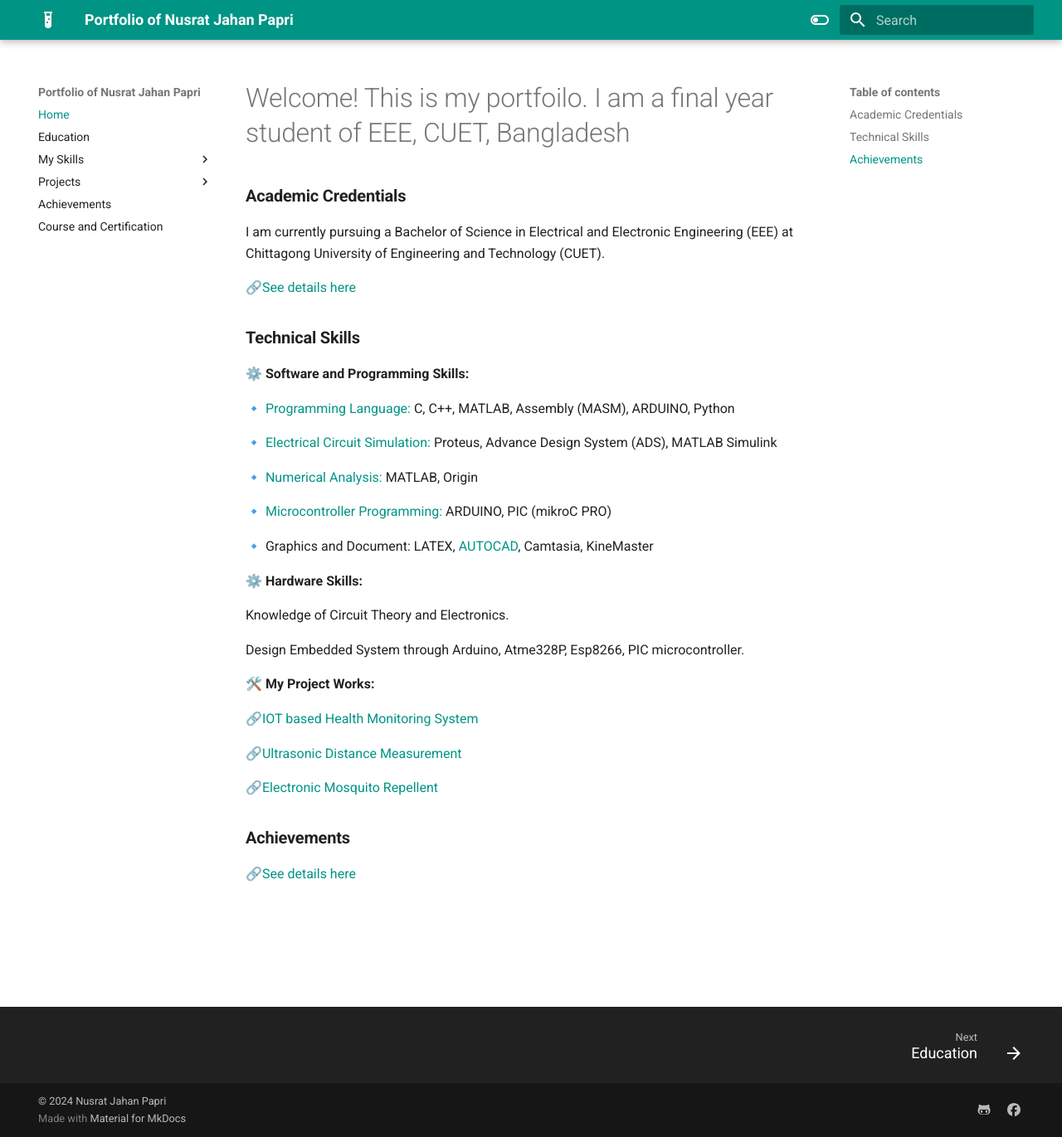
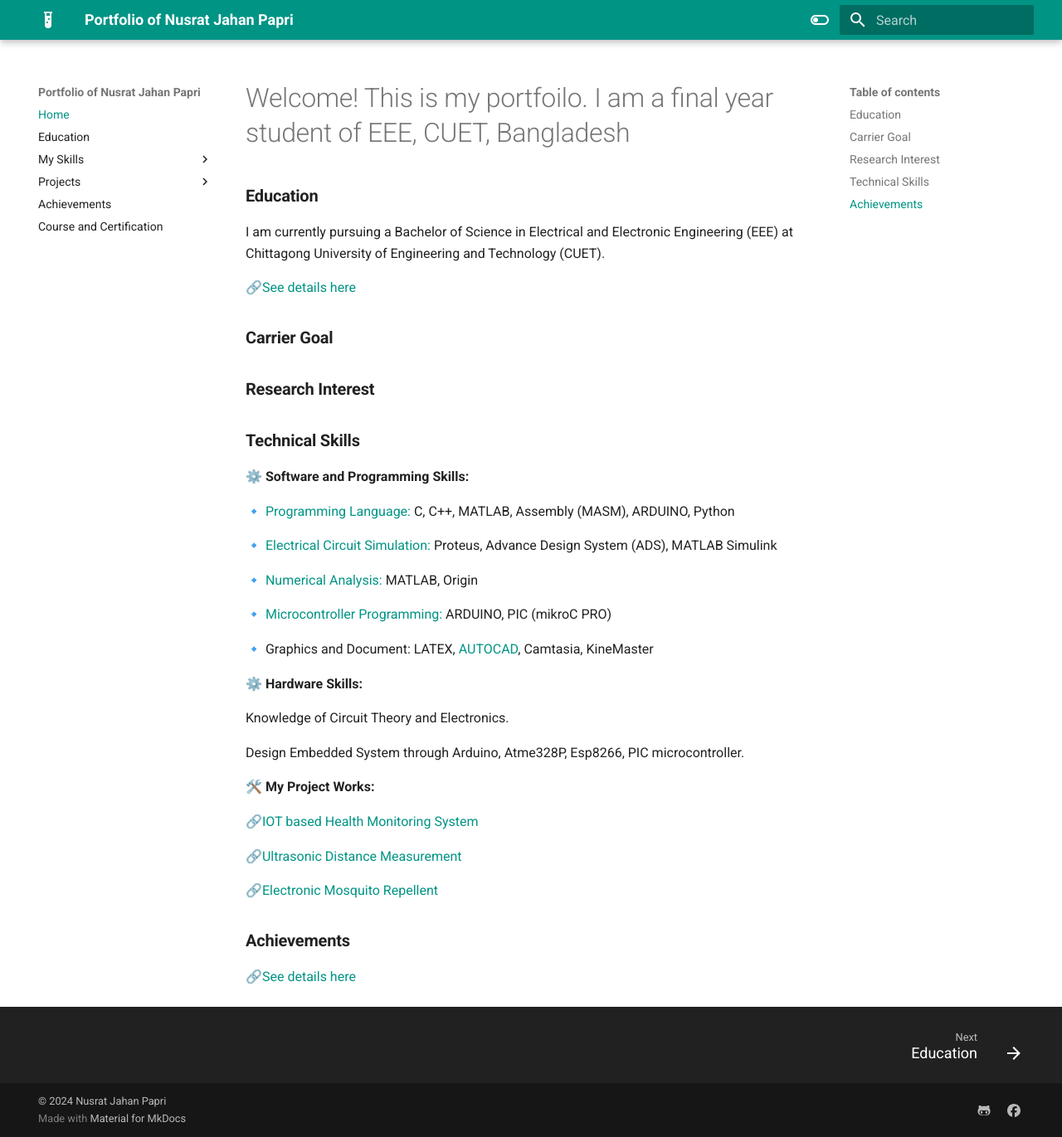
Before and after one commit to Nusrat008/papri-portfolio, an MkDocs documentation site: the page built from docs/index.md, in a window 1280 px wide and 1371 px high. Shown: the whole window at 83% size. Built offline with MkDocs 1.6.1 and Material for MkDocs 9.7.7, drawn with Linux system fonts in a browser that asks for light colours.

Commit message:
updated index

```diff
--- a/docs/index.md
+++ b/docs/index.md
@@ -1,11 +1,16 @@
 # Welcome! This is my portfoilo. I am a final year student of EEE, CUET, Bangladesh
 
 
-### **Academic Credentials**
+### **Education**
 
 I am currently pursuing a Bachelor of Science in Electrical and Electronic Engineering (EEE) at Chittagong University of Engineering and Technology (CUET).
 
    🔗[See details here](https://nusrat008.github.io/Portfolio/Education)
+### **Carrier Goal**
+
+
+
+### **Research Interest**
 
 ### **Technical Skills**
 
```
